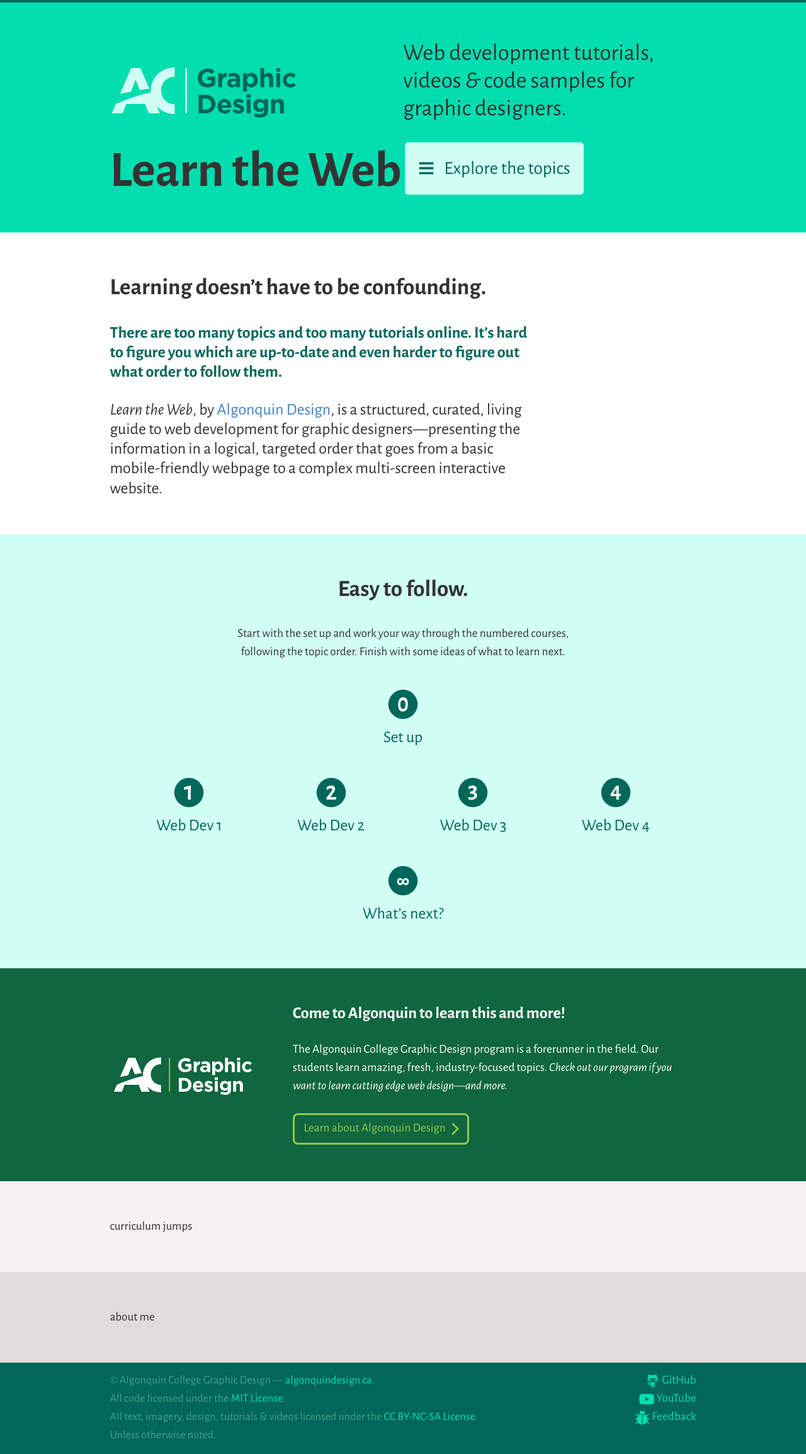
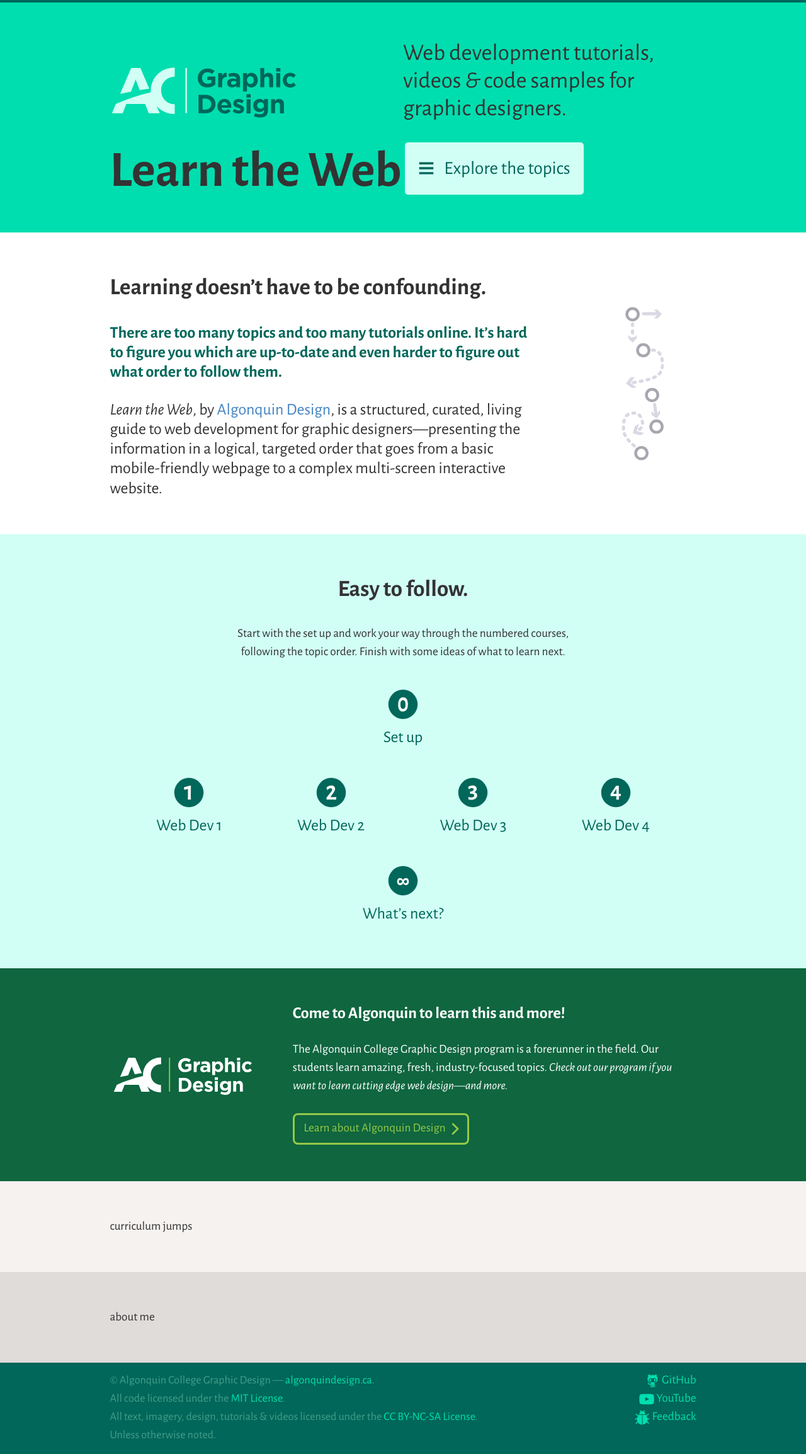
Before and after one commit to learn-the-web/www, a Jekyll site: the page built from index.html, in a window 1280 px wide. Shown: the whole page at 63% size. Built offline with Jekyll 4.4.1, drawn with Linux system fonts in a browser that asks for light colours.

Commit message:
Add illustration to top section.

```diff
--- a/index.html
+++ b/index.html
@@ -27,7 +27,7 @@
 <main>
 
   <section>
-    <div class="wrapper gutter-1-2 pad-t-2 pad-b-2">
+    <div class="wrapper gutter-1-2 pad-t-2 pad-b-2 random">
       <h2>Learning doesn’t have to be confounding.</h2>
       <p class="mega intro brand-dark"><strong>There are too many topics and too many tutorials online. It’s hard to figure you which are up-to-date and even harder to figure out what order to follow them.</strong></p>
       <p class="mega intro push-0"><i>Learn the Web</i>, by <a href="http://algonquindesign.ca" rel="external">Algonquin Design</a>, is a structured, curated, living guide to web development for graphic designers—presenting the information in a logical, targeted order that goes from a basic mobile-friendly webpage to a complex multi-screen interactive website.</p>
```
Also changed, not shown: css/home.css (+8 -0 lines), images/logo.svg, images/random.svg (added), main-home.min.css.
